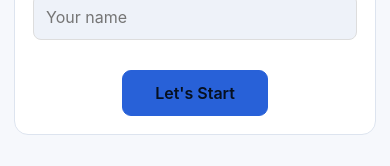
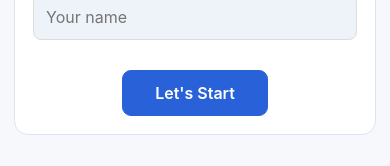
Before and after one commit to sumanth-naik/dsa-journey, a website with bundled scripts: page index.html in a window 390 px wide. Shown: the part 387-553 px from the top of the page. Built offline with nearby package versions, Linux system fonts and the light colour scheme.

Commit message:
Change primary button text to white for better contrast
Changed from #06101f (dark navy) to #fff (white) for more
readable text on blue buttons, especially on mobile.

Co-Authored-By: Claude Sonnet 4.5 <noreply@anthropic.com>

```diff
--- a/css/styles.css
+++ b/css/styles.css
@@ -67,7 +67,7 @@ h3 { font-size: 1.06rem; margin: 18px 0 8px; }
   transition: .15s; font-family: var(--font);
 }
 .btn:hover { border-color: var(--accent); text-decoration: none; }
-.btn.primary { background: var(--accent); color: #06101f; border-color: var(--accent); }
+.btn.primary { background: var(--accent); color: #fff; border-color: var(--accent); }
 .btn.primary:hover { filter: brightness(1.08); }
 .btn.sm { padding: 5px 11px; font-size: .82rem; }
 .btn-row { display: flex; flex-wrap: wrap; gap: 10px; margin: 14px 0; }
```
